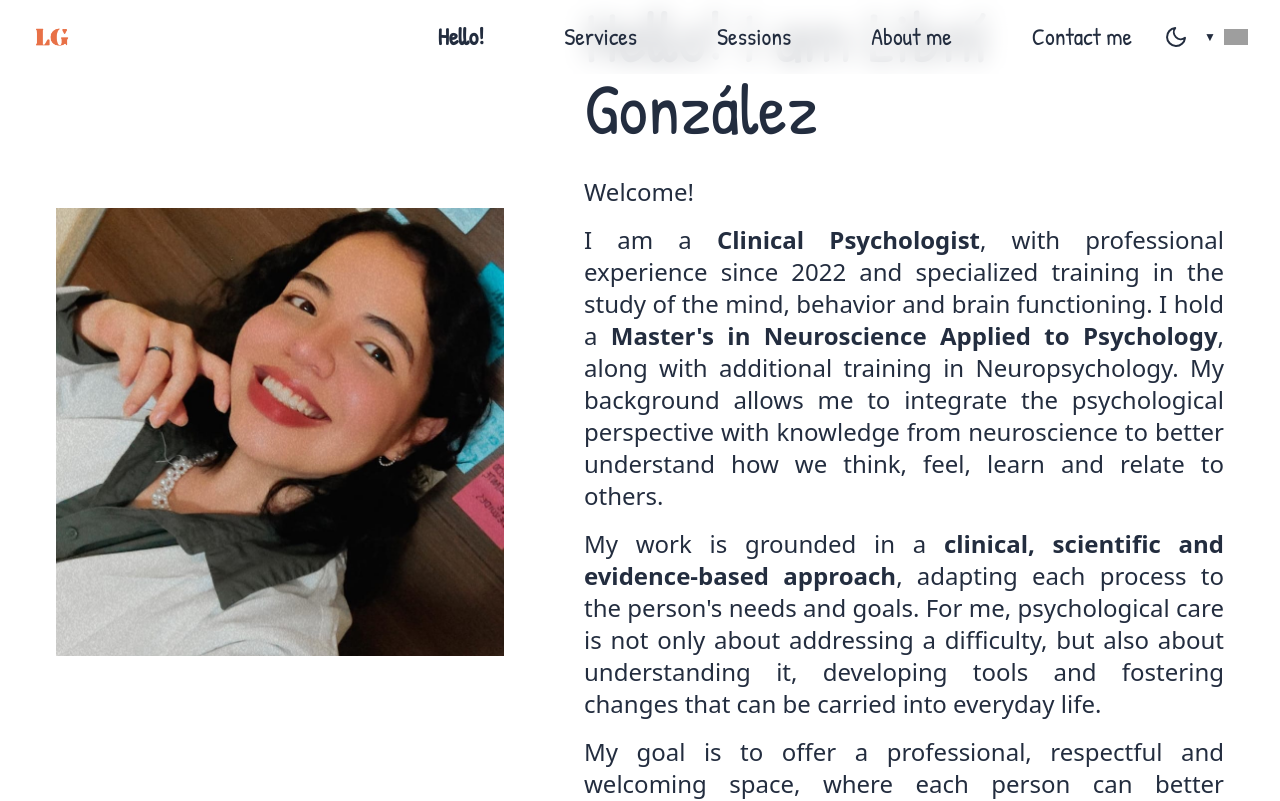
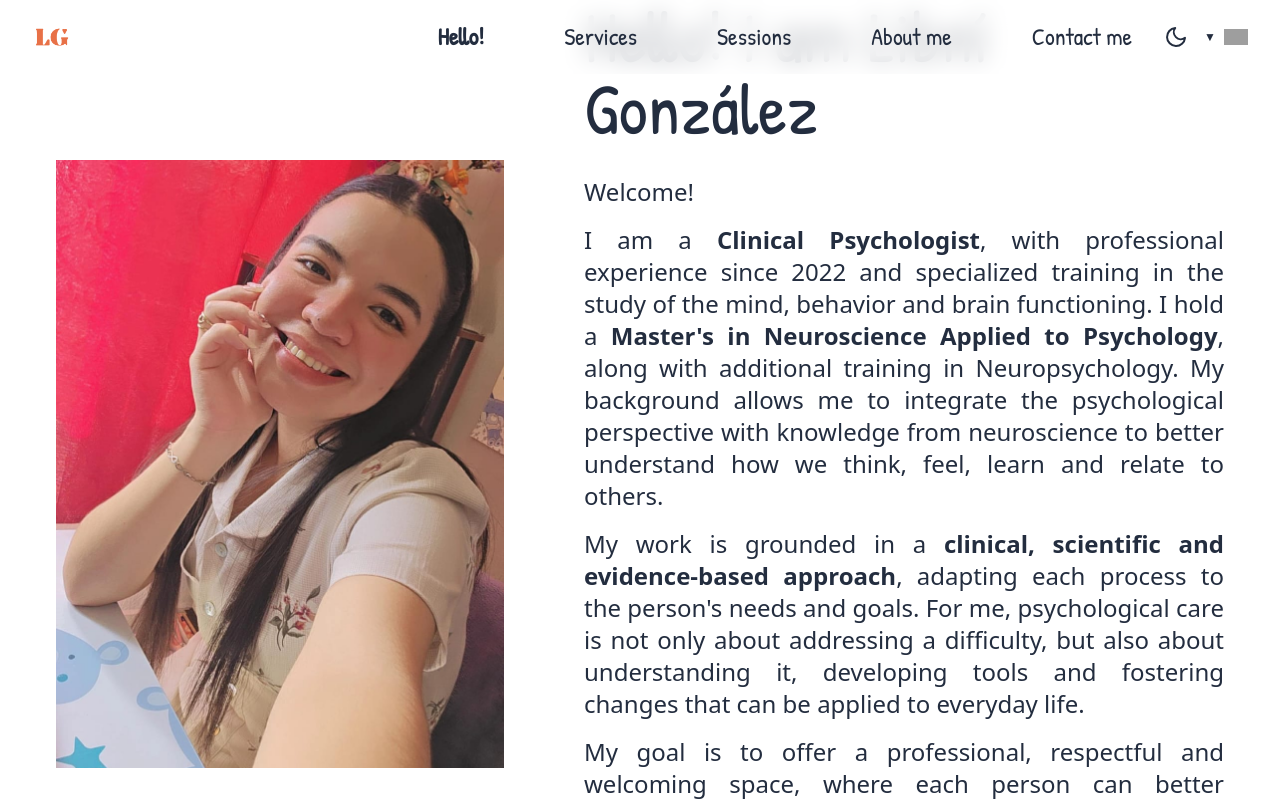
Before and after one commit to 99tsantos/psicologa_libni, a Next.js app: page /en in a window 1280 px wide. Shown: the top 801 px of the page. Built offline with nearby package versions, Linux system fonts and the light colour scheme; grey boxes are pictures that could not be loaded.

Commit message:
refactor: add hero photos; small translation fixes

```diff
--- a/messages/en.json
+++ b/messages/en.json
@@ -34,7 +34,7 @@
       [
         "My work is grounded in a ",
         "clinical, scientific and evidence-based approach",
-        ", adapting each process to the person's needs and goals. For me, psychological care is not only about addressing a difficulty, but also about understanding it, developing tools and fostering changes that can be carried into everyday life."
+        ", adapting each process to the person's needs and goals. For me, psychological care is not only about addressing a difficulty, but also about understanding it, developing tools and fostering changes that can be applied to everyday life."
       ],
       [
         "My goal is to offer a professional, respectful and welcoming space, where each person can better understand what they are experiencing and develop resources to cope with it in a healthy way."
--- a/messages/pt.json
+++ b/messages/pt.json
@@ -22,7 +22,7 @@
   "hero": {
     "imageTitle": "Psicóloga Libní González",
     "title": "Olá! Eu sou a Libní González",
-    "welcome": "Bem-vinda!",
+    "welcome": "Bem-vindos!",
     "intro": [
       [
         "Sou ",
@@ -73,7 +73,7 @@
     ],
     "ratesCta": "Procuras uma opção que se adapte a ti?",
     "ratesNote": [
-      "Consulta as minhas sessões individuais ou pacotes disponíveis e recebe informações sobre as minhas tarifas em vigor ",
+      "Consulta as minhas sessões individuais ou pacotes disponíveis e recebe informações sobre os meus preços em vigor ",
       "aqui",
       "."
     ],
--- a/src/components/Hero.tsx
+++ b/src/components/Hero.tsx
@@ -22,7 +22,11 @@ export default function Hero() {
     >
       <div
         title={t("imageTitle")}
-        className="w-[16rem] h-[16rem] md:w-[20rem] md:h-[20rem] xl:w-[28rem] xl:h-[28rem] bg-[url('/assets/libnigonzalez.png')] bg-cover bg-center"
+        className="w-[16rem] h-[16rem] bg-[url('/assets/hero-mobile.png')] bg-cover bg-center mt-16 md:hidden"
+      />
+      <div
+        title={t("imageTitle")}
+        className="hidden md:block md:w-[20rem] md:h-[34rem] xl:w-[28rem] xl:h-[38rem] bg-[url('/assets/hero.png')] bg-cover bg-center mt-16"
       />
       <div className="w-full lg:w-1/2 flex flex-col gap-4 lg:gap-8">
         <h1 className="text-4xl lg:text-7xl text-theme-foreground font-patrick">
```
Also changed, not shown: public/assets/hero-mobile.png (added), public/assets/hero.png (added).
